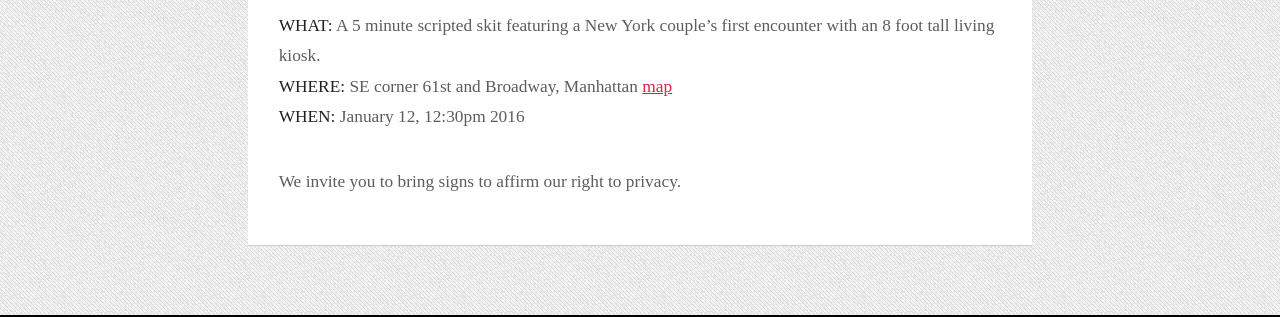
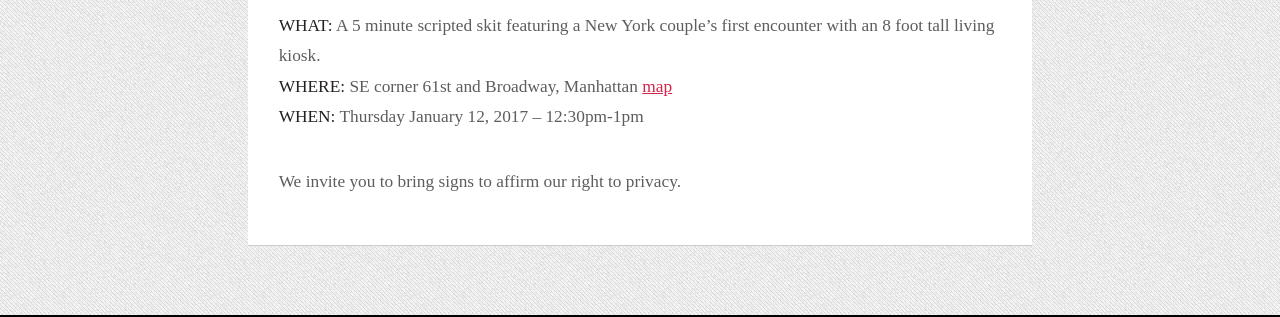
Before and after one commit to rethinklinknyc/rethinklinknyc.github.io, a Jekyll site: the page built from _posts/2017-01-12-rally-for-privacy.md, in a window 1280 px wide and 900 px high, scrolled down 2101 px. Shown: the part 153-470 px from the top of the window. Built offline with Jekyll 4.4.1, drawn with Linux system fonts in a browser that asks for light colours; some web fonts are replaced.

Commit message:
Update 2017-01-12-rally-for-privacy.md

```diff
--- a/_posts/2017-01-12-rally-for-privacy.md
+++ b/_posts/2017-01-12-rally-for-privacy.md
@@ -14,6 +14,6 @@ RethnkLinkNYC is a group of concerned citizens whi are demanding to Rethink the
 
 **WHAT:**     A 5 minute scripted skit featuring a New York couple’s first encounter with an 8 foot tall living kiosk.<br>
 **WHERE:**    SE corner 61st and Broadway, Manhattan [map](http://www.openstreetmap.org/node/3269834178#map=19/40.76953/-73.98190)<br>
-**WHEN:**     January 12, 12:30pm 2016<br>
+**WHEN:**     Thursday January 12, 2017 -- 12:30pm-1pm<br>
 
 We invite you to bring signs to affirm our right to privacy.
```
